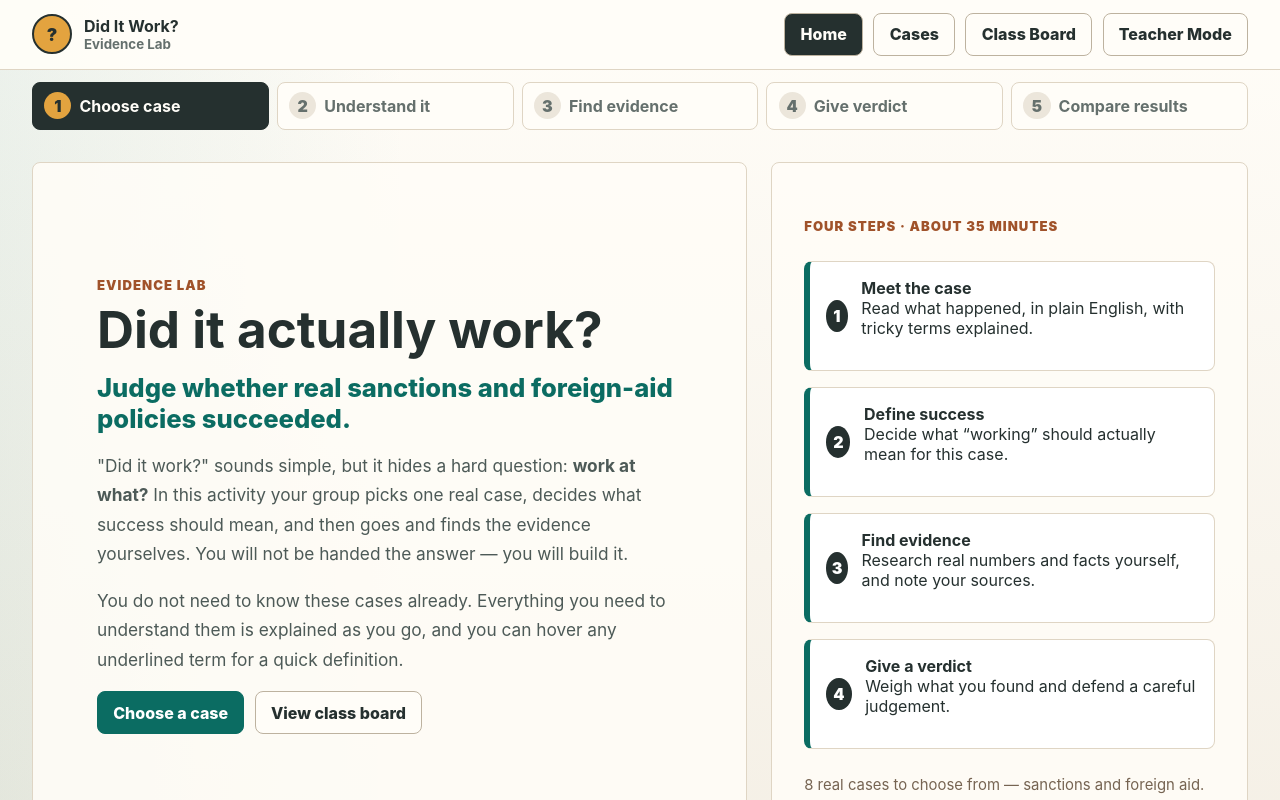
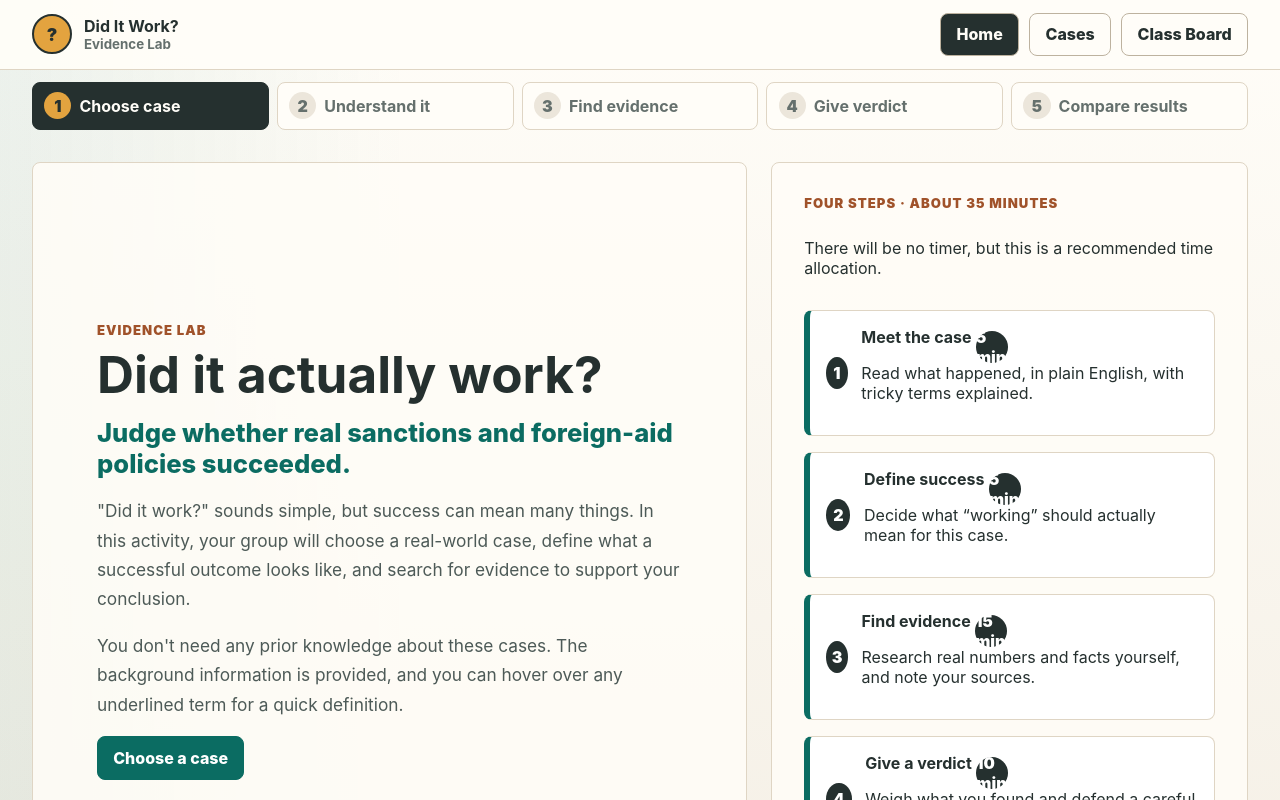
Before and after one commit to Siya17/sanction-efficiency, a React (Vite) app: page / in a window 1280 px wide. Both pictures are taken after typing "Sample" into the empty fields and a click on the button "Enter the lab". Shown: the top 800 px of the page. Built offline with nearby package versions, Linux system fonts and the light colour scheme; no server answers; the database is empty.

Commit message:
feat: complete 11-point UI and logic refactor

```diff
--- a/index.html
+++ b/index.html
@@ -3,7 +3,7 @@
   <head>
     <meta charset="UTF-8" />
     <meta name="viewport" content="width=device-width, initial-scale=1.0" />
-    <title>Did Sanctions Work? Evidence Lab</title>
+    <title>Did Sanctions Work? Did Foreign Aid Work? Evidence Lab</title>
   </head>
   <body>
     <div id="root"></div>
--- a/src/components/GuidedInvestigation.tsx
+++ b/src/components/GuidedInvestigation.tsx
@@ -186,10 +186,10 @@ export function GuidedInvestigation({
           )}
 
           <div className="guided-guidance">
-            <h2>Your job</h2>
+            <h2>Instructions</h2>
             <p>
-              We are not handing you the answer. Search for <strong>real numbers and facts</strong> that help judge
-              whether this policy met your success test — then record what you find below.
+              Search for <strong>real numbers and facts</strong> that help judge
+              whether this policy met your success test, and record what you find below.
             </p>
             <ul>
               <li>Look for hard figures: rates, percentages, amounts, before-and-after comparisons.</li>
@@ -197,11 +197,8 @@ export function GuidedInvestigation({
               <li>Try to find at least one fact that <em>challenges</em> your first impression.</li>
             </ul>
             <p className="hint">
-              Good places to start: the UN, World Bank, IMF, UNICEF, government statistics offices, and reporting from
-              established news organisations. Hover the underlined names for what they are.
-            </p>
-            <p className="guided-sources-line">
-              <GlossaryText text="UN, World Bank, IMF, UNICEF" />
+              Good places to start: government statistics offices, academic reports, and reporting from
+              established news organisations.
             </p>
           </div>
 
--- a/src/components/Header.tsx
+++ b/src/components/Header.tsx
@@ -10,8 +10,11 @@ const navItems: Array<{ view: AppView; label: string }> = [
   { view: "home", label: "Home" },
   { view: "selection", label: "Cases" },
   { view: "board", label: "Class Board" },
-  { view: "teacher", label: "Teacher Mode" },
 ];
+
+if (typeof window !== "undefined" && window.location.search.includes("teacher=true")) {
+  navItems.push({ view: "teacher", label: "Teacher Mode" });
+}
 
 export function Header({ currentView, onNavigate, boardCount }: HeaderProps) {
   return (
--- a/src/components/Home.tsx
+++ b/src/components/Home.tsx
@@ -7,10 +7,10 @@ type HomeProps = {
 };
 
 const steps = [
-  { title: "Meet the case", detail: "Read what happened, in plain English, with tricky terms explained." },
-  { title: "Define success", detail: "Decide what “working” should actually mean for this case." },
-  { title: "Find evidence", detail: "Research real numbers and facts yourself, and note your sources." },
-  { title: "Give a verdict", detail: "Weigh what you found and defend a careful judgement." },
+  { title: "Meet the case", time: "5 min", detail: "Read what happened, in plain English, with tricky terms explained." },
+  { title: "Define success", time: "5 min", detail: "Decide what “working” should actually mean for this case." },
+  { title: "Find evidence", time: "15 min", detail: "Research real numbers and facts yourself, and note your sources." },
+  { title: "Give a verdict", time: "10 min", detail: "Weigh what you found and defend a careful judgement." },
 ];
 
 export function Home({ cases, onStart, onBoard }: HomeProps) {
@@ -24,31 +24,26 @@ export function Home({ cases, onStart, onBoard }: HomeProps) {
           <h1>Did it actually work?</h1>
           <p className="subtitle">Judge whether real sanctions and foreign-aid policies succeeded.</p>
           <p className="intro">
-            "Did it work?" sounds simple, but it hides a hard question: <strong>work at what?</strong> In this activity
-            your group picks one real case, decides what success should mean, and then goes and finds the evidence
-            yourselves. You will not be handed the answer — you will build it.
+            "Did it work?" sounds simple, but success can mean many things. In this activity, your group will choose a real-world case, define what a successful outcome looks like, and search for evidence to support your conclusion.
           </p>
           <p className="intro">
-            You do not need to know these cases already. Everything you need to understand them is explained as you go,
-            and you can hover any underlined term for a quick definition.
+            You don't need any prior knowledge about these cases. The background information is provided, and you can hover over any underlined term for a quick definition.
           </p>
           <div className="button-row">
             <button type="button" className="primary-button" onClick={onStart}>
               Choose a case
-            </button>
-            <button type="button" className="secondary-button" onClick={onBoard}>
-              View class board
             </button>
           </div>
         </div>
 
         <aside className="workflow-panel">
           <p className="eyebrow">Four steps · about 35 minutes</p>
+          <p className="text-sm text-gray-600 mb-4">There will be no timer, but this is a recommended time allocation.</p>
           {steps.map((step, index) => (
             <div className="workflow-step" key={step.title}>
               <span>{index + 1}</span>
               <div>
-                <strong>{step.title}</strong>
+                <strong>{step.title}</strong> <span className="text-sm text-gray-500 bg-gray-100 px-2 py-0.5 rounded ml-2">{step.time}</span>
                 <p>{step.detail}</p>
               </div>
             </div>
--- a/src/components/VerdictBuilder.tsx
+++ b/src/components/VerdictBuilder.tsx
@@ -170,8 +170,16 @@ export function VerdictBuilder({
               Judging success as <strong>{successLens || "[your success test]"}</strong>, we say this policy{" "}
               <strong>{verdictLabels[verdict].toLowerCase()}</strong>, with{" "}
               <strong>{confidenceLabels[confidence].toLowerCase()}</strong> confidence. Our strongest evidence is{" "}
-              <strong>{strongestEvidence || "[strongest evidence]"}</strong>, but{" "}
-              <strong>{biggestComplication || "[biggest complication]"}</strong> makes us cautious.
+              <strong>{strongestEvidence || "[strongest evidence]"}</strong>
+              {biggestComplication === "No major complications" ? (
+                <>
+                  . We found <strong>no major complications</strong>.
+                </>
+              ) : (
+                <>
+                  , but <strong>{biggestComplication || "[biggest complication]"}</strong> makes us cautious.
+                </>
+              )}
             </p>
           </div>
 
--- a/src/config/app.ts
+++ b/src/config/app.ts
@@ -1,5 +1,5 @@
 export const appConfig = {
-  title: import.meta.env.VITE_APP_TITLE || "Did Sanctions Work? Evidence Lab",
+  title: import.meta.env.VITE_APP_TITLE || "Did Sanctions Work? Did Foreign Aid Work? Evidence Lab",
   subtitle:
     import.meta.env.VITE_APP_SUBTITLE ||
     "A classroom investigation of sanctions and foreign aid.",
--- a/src/data/cases.ts
+++ b/src/data/cases.ts
@@ -272,7 +272,7 @@ export const cases: CaseStudy[] = [
       whatWasHappening: "To fight poverty, the government and international donors implemented a program where communities themselves proposed, designed, and managed small local infrastructure projects (like water systems or roads).",
       policyUsed: "Community-driven development (CDD) grants and technical assistance.",
       policyGoal: "To let communities identify priorities and manage resources for public goods.",
-      whyHardToJudge: "Success might mean poverty reduction, better local governance, or participation by marginalized groups. Students should ask whether community choice actually improved outcomes, and whether these small gains were protected from local inequalities or elite capture.",
+      whyHardToJudge: "Success might mean poverty reduction, better local governance, or participation by marginalized groups. Consider whether community choice actually improved outcomes, and whether these small gains were protected from local inequalities or elite capture.",
       possibleSuccessAngles: [
         "Welfare improvement (better infrastructure)",
         "Community participation and empowerment",
--- a/src/data/glossary.ts
+++ b/src/data/glossary.ts
@@ -10,17 +10,6 @@ export type GlossaryEntry = {
 // definition on hover/focus. Keep every definition to one clear sentence.
 export const glossary: GlossaryEntry[] = [
   // --- Organisations & institutions ---
-  { term: "UN", aliases: ["United Nations"], definition: "The United Nations — the main international body where countries meet to handle war, peace, and global rules." },
-  { term: "UN Security Council", definition: "The part of the United Nations that can order sanctions or military action; its decisions are binding on all members." },
-  { term: "EU", aliases: ["European Union"], definition: "The European Union — a group of European countries that coordinate trade, money, and foreign policy." },
-  { term: "G7", definition: "The Group of Seven — seven large wealthy democracies (US, UK, France, Germany, Italy, Japan, Canada) that coordinate economic policy." },
-  { term: "US", aliases: ["U.S.", "United States"], definition: "The United States of America." },
-  { term: "UK", aliases: ["U.K.", "United Kingdom"], definition: "The United Kingdom (Britain)." },
-  { term: "IMF", definition: "The International Monetary Fund — a global body that lends money to countries and reports on their economies." },
-  { term: "IAEA", definition: "The International Atomic Energy Agency — the UN's nuclear watchdog that inspects countries' nuclear sites." },
-  { term: "NGO", aliases: ["NGOs"], definition: "Non-Governmental Organisation — a private, non-profit group (like a charity) that runs aid or advocacy work." },
-  { term: "World Bank", definition: "A global institution that funds development projects like roads, schools, and water systems in poorer countries." },
-  { term: "UNICEF", definition: "The United Nations Children's Fund — the UN agency focused on children's health and welfare." },
   { term: "SIGAR", definition: "Special Inspector General for Afghanistan Reconstruction — a US watchdog that audited how aid money in Afghanistan was spent." },
 
   // --- Case-specific names ---
```
Also changed, not shown: 1 other file (tests, documents, lock files or other folders).
